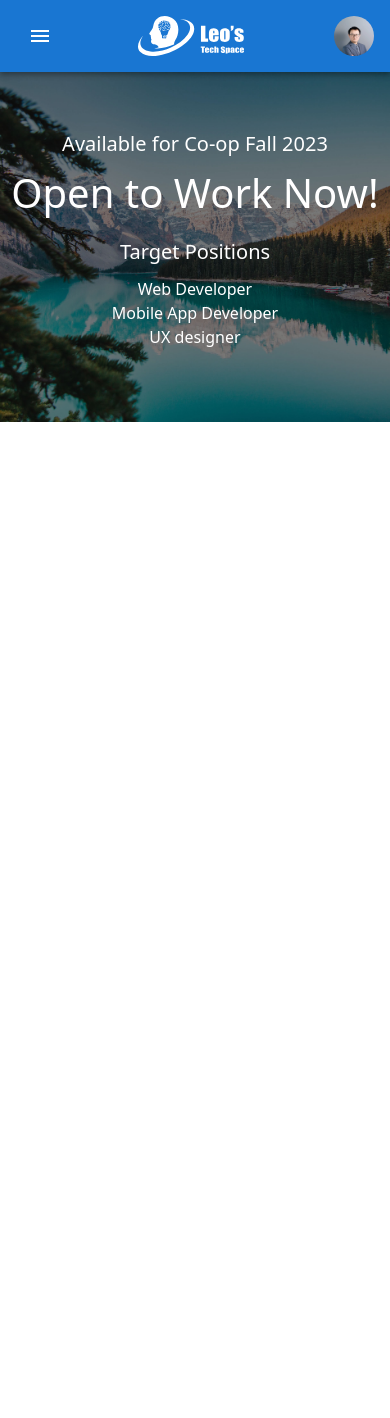
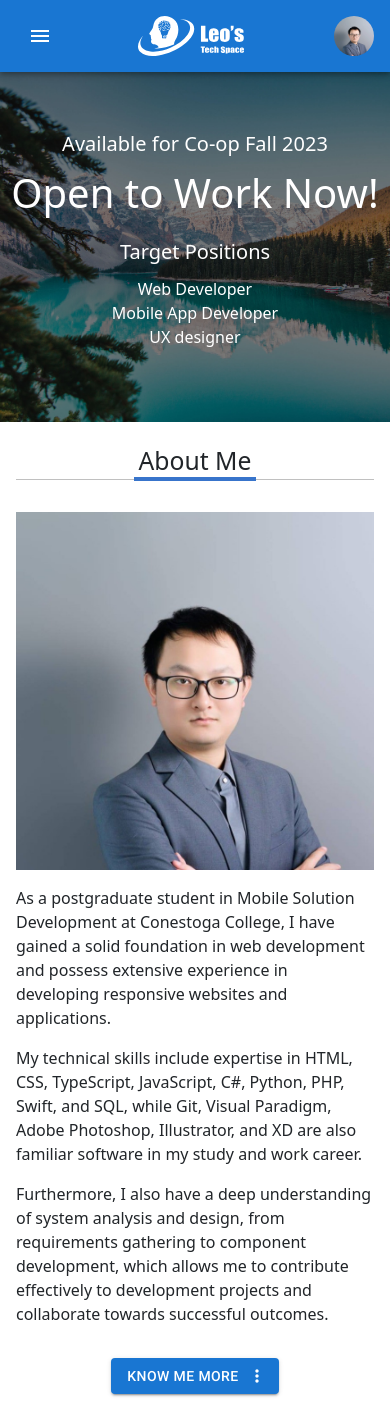
Before and after one commit to sliu9412/React-Personal-Website, a React (Create React App) app: page / in a window 390 px wide. Before the commit the page ends 844 px from the top, so only its background shows below. Built offline with nearby package versions, Linux system fonts and the light colour scheme.

Commit message:
Home Page About Section

```diff
--- a/public/assets/json/home.json
+++ b/public/assets/json/home.json
@@ -5,5 +5,9 @@
         "subCaption": "Available for Co-op Fall 2023",
         "subCaption2": "Target Positions",
         "subCaption2HTML": "Web Developer<br />Mobile App Developer<br />UX designer<br />"
+    },
+    "AboutMeSection": {
+        "leftHTML": "<p>As a postgraduate student in Mobile Solution Development at Conestoga College, I have gained a solid foundation in web development and possess extensive experience in developing responsive websites and applications. </p><p>My technical skills include expertise in HTML, CSS, TypeScript, JavaScript, C#, Python, PHP, Swift, and SQL, while Git, Visual Paradigm, Adobe Photoshop, Illustrator, and XD are also familiar software in my study and work career.</p><p>Furthermore, I also have a deep understanding of system analysis and design, from requirements gathering to component development, which allows me to contribute effectively to development projects and collaborate towards successful outcomes. </p>",
+        "rightImagePath": "./assets/images/Avator.jpg"
     }
 }
--- /dev/null
+++ b/src/Pages/HomePage/AboutSection/index.tsx
@@ -0,0 +1,69 @@
+import { Button, Container, Grid } from "@mui/material";
+import MoreVertIcon from "@mui/icons-material/MoreVert";
+import React, { useEffect, useState } from "react";
+import "./style.scss";
+import HomeSectionHeading from "../HomeSectionHeading";
+import { useNavigate } from "react-router-dom";
+
+export interface IAboutSection {
+  leftHTML: string;
+  rightImagePath: string;
+}
+
+function AboutSection() {
+  const [aboutSection, setaboutSection] = useState<IAboutSection | null>(null);
+
+  const navigator = useNavigate();
+
+  const moreButtonClickHandler = () => {
+    navigator("/About");
+  };
+
+  useEffect(() => {
+    fetch("./assets/json/home.json")
+      .then((res) => res.json())
+      .then((data) => {
+        setaboutSection(data.AboutMeSection as IAboutSection);
+      });
+  }, []);
+
+  return (
+    <div className="about-section my-lg-5">
+      <Container maxWidth="lg">
+        <Grid container rowSpacing={1} columnSpacing={{ xs: 1, sm: 2, md: 3 }}>
+          <Grid item xs={12} lg={7}>
+            <HomeSectionHeading heading="About Me" />
+            <img
+              className="img-fluid d-lg-none pb-3"
+              src={aboutSection == null ? "" : aboutSection.rightImagePath}
+              alt="About Me"
+            />
+            <div
+              dangerouslySetInnerHTML={{
+                __html: aboutSection == null ? "" : aboutSection.leftHTML,
+              }}
+            ></div>
+            <div className="py-3 about-section-btn-wrap">
+              <Button
+                onClick={moreButtonClickHandler}
+                variant="contained"
+                endIcon={<MoreVertIcon />}
+              >
+                Know me more
+              </Button>
+            </div>
+          </Grid>
+          <Grid item xs={12} lg={5}>
+            <img
+              className="img-fluid d-none d-lg-block"
+              src={aboutSection == null ? "" : aboutSection.rightImagePath}
+              alt="About Me"
+            />
+          </Grid>
+        </Grid>
+      </Container>
+    </div>
+  );
+}
+
+export default AboutSection;
--- /dev/null
+++ b/src/Pages/HomePage/AboutSection/style.scss
@@ -0,0 +1,14 @@
+@import "../../../variable.scss";
+.about-section {
+  text-align: justify;
+}
+
+@media screen and (max-width: $breakpoint) {
+  .about-section {
+    text-align: left;
+    .about-section-btn-wrap {
+      display: flex;
+      justify-content: center;
+    }
+  }
+}
--- /dev/null
+++ b/src/Pages/HomePage/HomeSectionHeading/index.tsx
@@ -0,0 +1,18 @@
+import React from "react";
+import "./style.scss";
+
+export interface IheadingProps {
+  heading: string;
+}
+
+function HomeSectionHeading(props: IheadingProps) {
+  return (
+    <div className="home-section-heading py-4">
+      <h2 className="heading">
+        <span className="underline-decoration">{props.heading}</span>
+      </h2>
+    </div>
+  );
+}
+
+export default HomeSectionHeading;
--- /dev/null
+++ b/src/Pages/HomePage/HomeSectionHeading/style.scss
@@ -0,0 +1,17 @@
+@import "../../../variable.scss";
+.home-section-heading {
+  .heading {
+    padding: 0 0 3px 0;
+    border-bottom: 1px solid $secondary-theme-color;
+    .underline-decoration {
+      padding: 0 5px;
+      border-bottom: 4px solid $theme-color;
+    }
+  }
+}
+
+@media screen and (max-width: $breakpoint) {
+  .heading {
+    text-align: center;
+  }
+}
--- a/src/Pages/HomePage/index.tsx
+++ b/src/Pages/HomePage/index.tsx
@@ -1,11 +1,13 @@
 import React from "react";
 import "./style.scss";
 import SlideContainer from "./SlideConatiner";
+import AboutSection from "./AboutSection";
 
 function HomePage() {
   return (
     <div className="home-page">
       <SlideContainer />
+      <AboutSection />
     </div>
   );
 }
--- /dev/null
+++ b/src/variable.scss
@@ -0,0 +1,3 @@
+$theme-color: #3874cb;
+$secondary-theme-color: #c0c0c0;
+$breakpoint: 992px;
```
